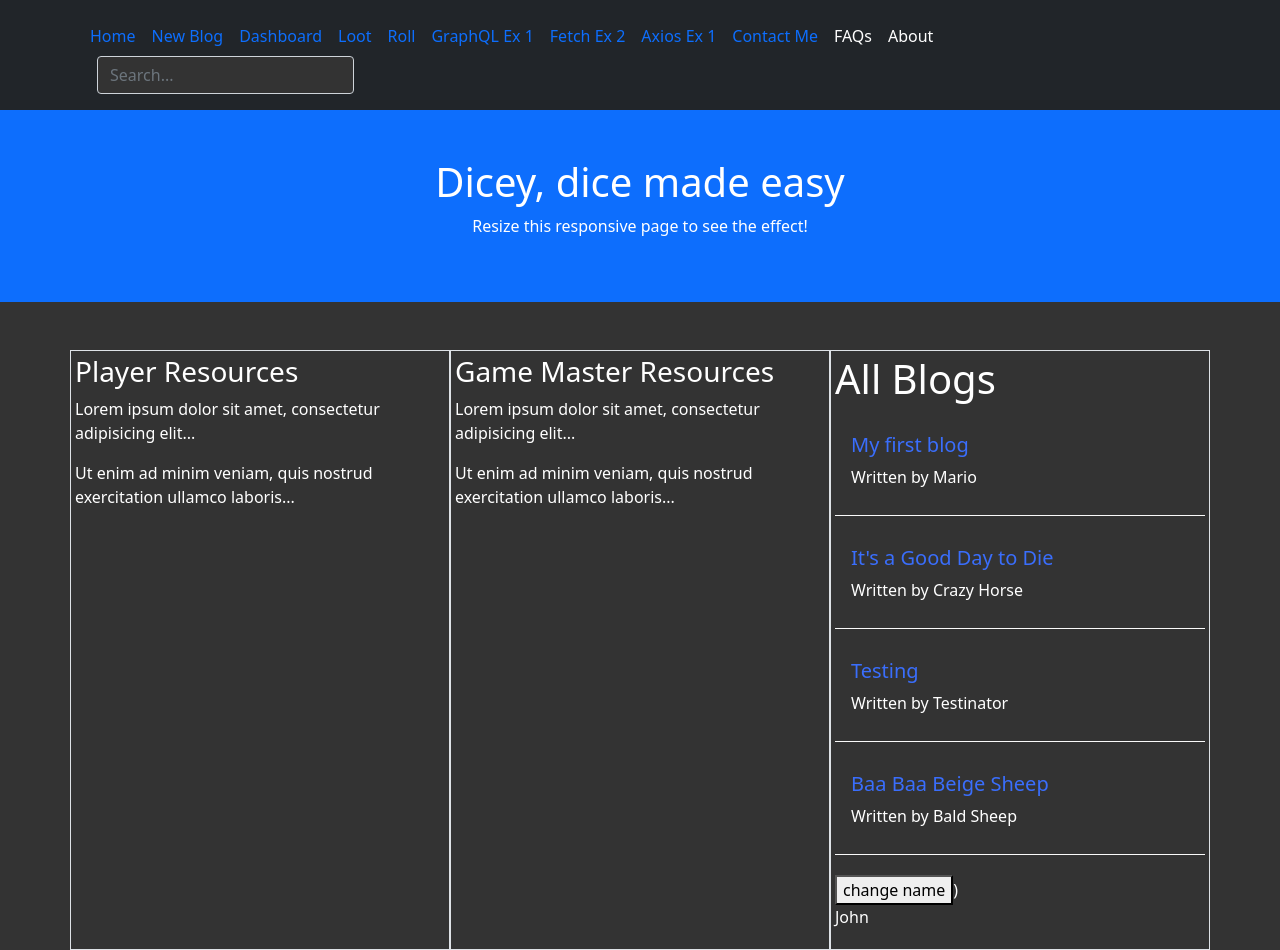
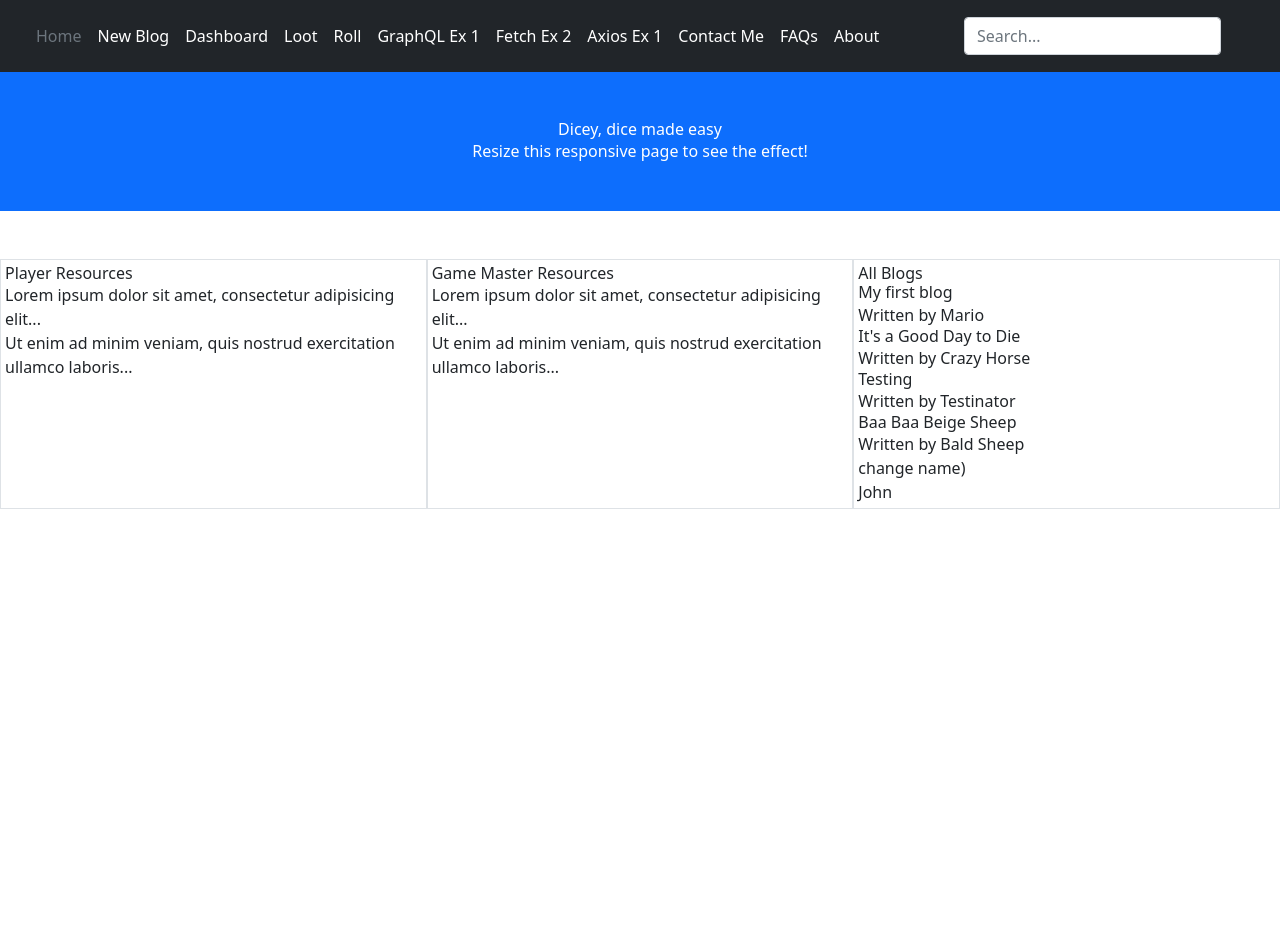
Before and after one commit to hhobbs3/Dicey_React, a React (Create React App) app: page / in a window 1280 px wide. After the commit the page ends 800 px from the top, so only its background shows below. Built offline with nearby package versions, Linux system fonts and the light colour scheme; no server answers; data requests are answered from the project's data file; what aws-amplify would draw is missing.

Commit message:
adding readme

```diff
--- /dev/null
+++ b/craco.config.js
@@ -0,0 +1,11 @@
+// craco.config.js
+module.exports = {
+    style: {
+      postcss: {
+        plugins: [
+          require('tailwindcss'),
+          require('autoprefixer'),
+        ],
+      },
+    },
+  }
--- a/src/index.css
+++ b/src/index.css
@@ -1,13 +1,4 @@
-body {
-  margin: 0;
-  font-family: -apple-system, BlinkMacSystemFont, 'Segoe UI', 'Roboto', 'Oxygen',
-    'Ubuntu', 'Cantarell', 'Fira Sans', 'Droid Sans', 'Helvetica Neue',
-    sans-serif;
-  -webkit-font-smoothing: antialiased;
-  -moz-osx-font-smoothing: grayscale;
-}
-
-code {
-  font-family: source-code-pro, Menlo, Monaco, Consolas, 'Courier New',
-    monospace;
-}
+/* ./src/index.css */
+@tailwind base;
+@tailwind components;
+@tailwind utilities;
--- a/src/index.js
+++ b/src/index.js
@@ -3,7 +3,7 @@ import ReactDOM from 'react-dom';
 import './index.css';
 import App from './App';
 import reportWebVitals from './reportWebVitals';
-import './index.scss';
+//import './index.scss';
 
 import Amplify from 'aws-amplify';
 import config from './aws-exports';
--- /dev/null
+++ b/tailwind.config.js
@@ -0,0 +1,11 @@
+module.exports = {
+  purge: ['./src/**/*.{js,jsx,ts,tsx}', './public/index.html'],
+  darkMode: false, // or 'media' or 'class'
+  theme: {
+    extend: {},
+  },
+  variants: {
+    extend: {},
+  },
+  plugins: [],
+}
```
Also changed, not shown: package.json (+8 -4 lines), src/pages/graphQLExample.js (+45 -0 lines), readme.txt (added), 1 other file (tests, documents, lock files or other folders).
